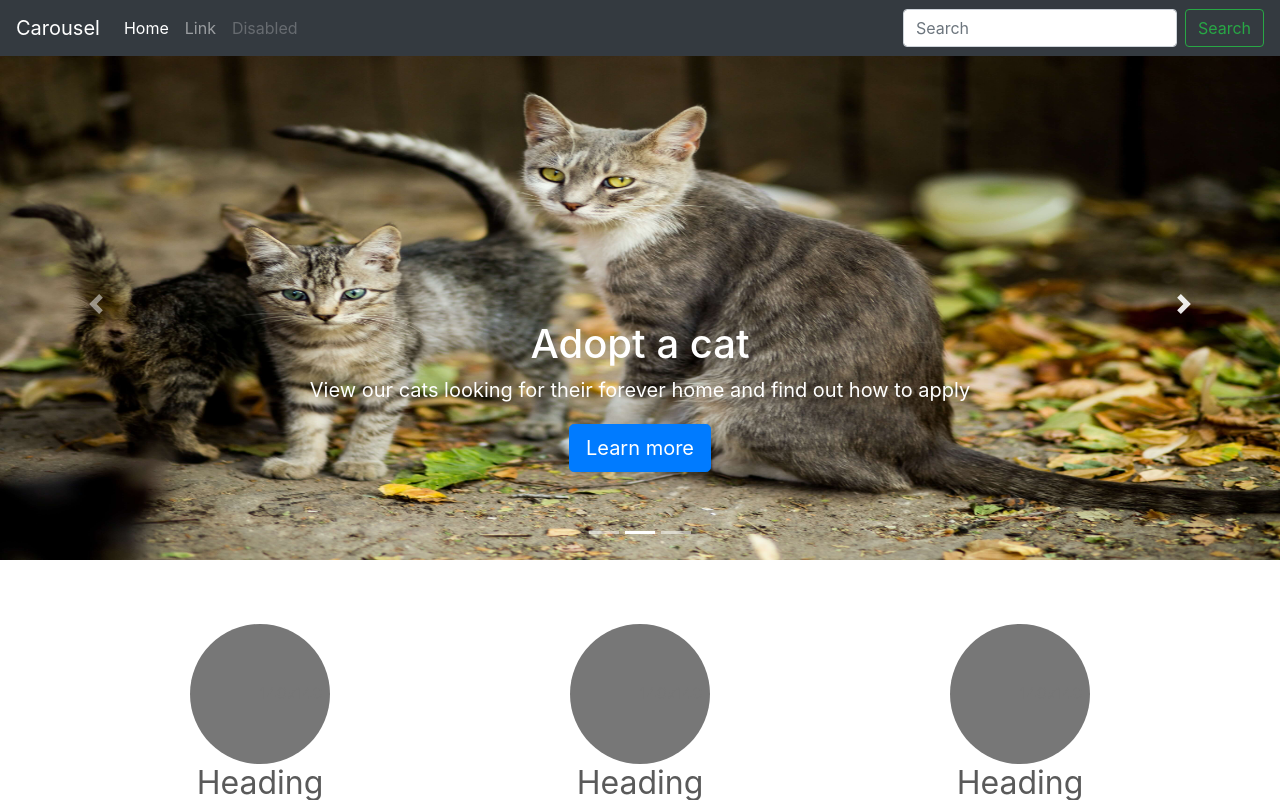
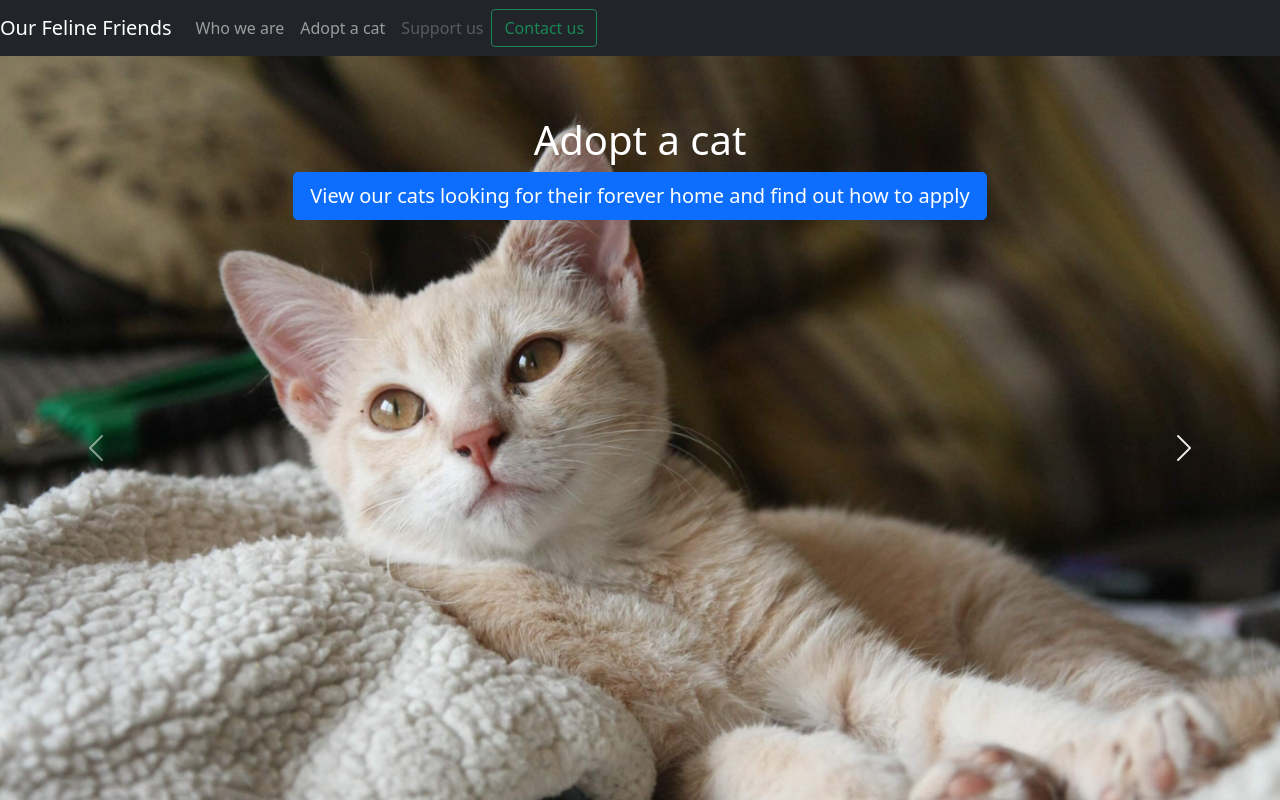
Before and after one commit to lorrainehanlon/ourfelinefriendsMS1-, a plain HTML site: page index.html in a window 1280 px wide. Both pictures are taken after a click on the button "Next". Shown: the top 800 px of the page. Drawn offline with nearby package versions, Linux system fonts and the light colour scheme.

Commit message:
Add images to main page carouel and adjust to full page size

```diff
--- a/assets/css/style.css
+++ b/assets/css/style.css
@@ -20,13 +20,16 @@ body {
   -------------------------------------------------- */
 
   /* Carousel base class */
+
   .carousel {
     margin-bottom: 4rem;
+    height: 100vh;
   }
   /* Since positioning the image, we need to help out the caption */
   .carousel-caption {
-    bottom: 3rem;
+    top: 3rem;
     z-index: 10;
+
   }
 
   /* Declare heights because of positioning of img element */
@@ -37,13 +40,21 @@ body {
     position: absolute;
     top: 0;
     right: 0;
-    min-width: 100%;
-    height: 32rem;
+    width: 100%!important;
+    height: auto;
+    display:block!important;
   }
 
-  .hero-image{
-      max-width: 1200px
+  .carousel-inner{
+    height: 100%;
   }
+
+    .hero-image{
+      height: 900px;
+      background-position: center center;
+  }
+
+
 
   /* MARKETING CONTENT
   -------------------------------------------------- */
--- a/index.html
+++ b/index.html
@@ -1,43 +1,47 @@
 <!DOCTYPE html>
 <html lang="en">
+
 <head>
   <meta charset="UTF-8">
   <meta http-equiv="X-UA-Compatible" content="IE=edge">
   <meta name="viewport" content="width=device-width, initial-scale=1.0">
-    <link rel="stylesheet" href="https://cdn.jsdelivr.net/npm/bootstrap@4.3.0/dist/css/bootstrap.min.css">
-    <link rel="stylesheet" href="https://cdn.jsdelivr.net/npm/@fortawesome/fontawesome-free@5.15.3/css/fontawesome.min.css">
+  <link rel="stylesheet" href="https://cdn.jsdelivr.net/npm/bootstrap@5.0.0-beta2/dist/css/bootstrap.min.css">
+  <link rel="stylesheet"
+    href="https://cdn.jsdelivr.net/npm/@fortawesome/fontawesome-free@5.15.3/css/fontawesome.min.css">
   <link rel="stylesheet" href="assets/css/style.css">
   <title>Our Feline Friends</title>
 </head>
-<link href="carousel.css" rel="stylesheet">
+
+
 <body>
   <header>
     <nav class="navbar navbar-expand-md navbar-dark fixed-top bg-dark">
-    <a class="navbar-brand" href="#">Carousel</a>
-    <button class="navbar-toggler" type="button" data-toggle="collapse" data-target="#navbarCollapse" aria-controls="navbarCollapse" aria-expanded="false" aria-label="Toggle navigation">
+      <a class="navbar-brand" href="#">Our Feline Friends</a>
+      <button class="navbar-toggler" type="button" data-toggle="collapse" data-target="#navbarCollapse"
+        aria-controls="navbarCollapse" aria-expanded="false" aria-label="Toggle navigation">
         <span class="navbar-toggler-icon"></span>
       </button>
       <div class="collapse navbar-collapse" id="navbarCollapse">
         <ul class="navbar-nav mr-auto">
           <li class="nav-item active">
-          <a class="nav-link" href="#">Home <span class="sr-only">(current)</span></a>
+            <a class="nav-link" href="#">Who we are<span class="sr-only">(current)</span></a>
           </li>
           <li class="nav-item">
-          <a class="nav-link" href="#">Link</a>
+            <a class="nav-link" href="#">Adopt a cat</a>
           </li>
           <li class="nav-item">
-          <a class="nav-link disabled" href="#">Disabled</a>
+            <a class="nav-link disabled" href="#">Support us</a>
           </li>
         </ul>
         <form class="form-inline mt-2 mt-md-0">
-        <input class="form-control mr-sm-2" type="text" placeholder="Search" aria-label="Search">
-        <button class="btn btn-outline-success my-2 my-sm-0" type="submit">Search</button>
+
+          <button class="btn btn-outline-success my-2 my-sm-0" type="submit">Contact us</button>
         </form>
       </div>
     </nav>
   </header>
 
-<main role="main">
+
 
     <div id="myCarousel" class="carousel slide" data-ride="carousel">
       <ol class="carousel-indicators">
@@ -47,34 +51,40 @@
       </ol>
       <div class="carousel-inner">
         <div class="carousel-item active">
-        <img class="hero-image" src="assets/images/Cover1.jpg" alt="two cats relaxing on a rug">
-        <svg class="bd-placeholder-img" width="100%" height="100%" xmlns="http://www.w3.org/2000/svg" preserveAspectRatio="xMidYMid slice" focusable="false" role="img"><rect width="100%" height="100%" fill="#777"/></svg>
+          <img class="hero-image" src="assets/images/Cover1.jpg" alt="Two cats relaxing on a rug">
+          <!-- <svg class="bd-placeholder-img" width="100%" height="100%" xmlns="http://www.w3.org/2000/svg"
+            preserveAspectRatio="xMidYMid slice" focusable="false" role="img">
+            <rect width="100%" height="100%" fill="#777" /></svg> -->
           <div class="container">
             <div class="carousel-caption text-left">
               <h1>Who we are</h1>
-            <p>Find out more about our cat shelter</p>
-            <p><a class="btn btn-lg btn-primary" href="#" role="button">Sign up today</a></p>
+              <p><a class="btn btn-lg btn-primary" href="#" role="button">Find out more about our cat shelter</a></p>
             </div>
           </div>
         </div>
         <div class="carousel-item">
-        <img class="hero-image" src="assets/images/Cover2.jpg" alt="a grey cat with her two kittens sitting among autumn leaves">
-        <svg class="bd-placeholder-img" width="100%" height="100%" xmlns="http://www.w3.org/2000/svg" preserveAspectRatio="xMidYMid slice" focusable="false" role="img"><rect width="100%" height="100%" fill="#777"/></svg>
+          <img class="hero-image" src="assets/images/Cover7.jpg"
+            alt="A beige kitten looking relaxed on a blanket">
+          <!-- <svg class="bd-placeholder-img" width="100%" height="100%" xmlns="http://www.w3.org/2000/svg"
+            preserveAspectRatio="xMidYMid slice" focusable="false" role="img">
+            <rect width="100%" height="100%" fill="#777" /></svg> -->
           <div class="container">
             <div class="carousel-caption">
               <h1>Adopt a cat</h1>
-            <p>View our cats looking for their forever home and find out how to apply</p>
-            <p><a class="btn btn-lg btn-primary" href="#" role="button">Learn more</a></p>
+              <p><a class="btn btn-lg btn-primary" href="#" role="button">View our cats looking for their forever home and find out how to apply</a></p>
             </div>
           </div>
         </div>
         <div class="carousel-item">
-        <svg class="bd-placeholder-img" width="100%" height="100%" xmlns="http://www.w3.org/2000/svg" preserveAspectRatio="xMidYMid slice" focusable="false" role="img"><rect width="100%" height="100%" fill="#777"/></svg>
+          <img class="hero-image" src="assets/images/Cover5.jpg"
+            alt="A sleeping ginger kitten">
+          <!-- <svg class="bd-placeholder-img" width="100%" height="100%" xmlns="http://www.w3.org/2000/svg"
+            preserveAspectRatio="xMidYMid slice" focusable="false" role="img">
+            <rect width="100%" height="100%" fill="#777" /></svg> -->
           <div class="container">
             <div class="carousel-caption text-right">
               <h1>Support us</h1>
-            <p>Discover all the ways you can support us in our work</p>
-            <p><a class="btn btn-lg btn-primary" href="#" role="button">Browse gallery</a></p>
+              <p><a class="btn btn-lg btn-primary" href="#" role="button">Discover all the ways you can support us in our work</a></p>
             </div>
           </div>
         </div>
@@ -99,21 +109,39 @@
       <!-- Three columns of text below the carousel -->
       <div class="row">
         <div class="col-lg-4">
-        <svg class="bd-placeholder-img rounded-circle" width="140" height="140" xmlns="http://www.w3.org/2000/svg" preserveAspectRatio="xMidYMid slice" focusable="false" role="img" aria-label="Placeholder: 140x140"><title>Placeholder</title><rect width="100%" height="100%" fill="#777"/><text x="50%" y="50%" fill="#777" dy=".3em">140x140</text></svg>
+          <svg class="bd-placeholder-img rounded-circle" width="140" height="140" xmlns="http://www.w3.org/2000/svg"
+            preserveAspectRatio="xMidYMid slice" focusable="false" role="img" aria-label="Placeholder: 140x140">
+            <title>Placeholder</title>
+            <rect width="100%" height="100%" fill="#777" /><text x="50%" y="50%" fill="#777" dy=".3em">140x140</text>
+          </svg>
           <h2>Heading</h2>
-        <p>Donec sed odio dui. Etiam porta sem malesuada magna mollis euismod. Nullam id dolor id nibh ultricies vehicula ut id elit. Morbi leo risus, porta ac consectetur ac, vestibulum at eros. Praesent commodo cursus magna.</p>
+          <p>Donec sed odio dui. Etiam porta sem malesuada magna mollis euismod. Nullam id dolor id nibh ultricies
+            vehicula ut id elit. Morbi leo risus, porta ac consectetur ac, vestibulum at eros. Praesent commodo cursus
+            magna.</p>
           <p><a class="btn btn-secondary" href="#" role="button">View details &raquo;</a></p>
         </div><!-- /.col-lg-4 -->
         <div class="col-lg-4">
-        <svg class="bd-placeholder-img rounded-circle" width="140" height="140" xmlns="http://www.w3.org/2000/svg" preserveAspectRatio="xMidYMid slice" focusable="false" role="img" aria-label="Placeholder: 140x140"><title>Placeholder</title><rect width="100%" height="100%" fill="#777"/><text x="50%" y="50%" fill="#777" dy=".3em">140x140</text></svg>
+          <svg class="bd-placeholder-img rounded-circle" width="140" height="140" xmlns="http://www.w3.org/2000/svg"
+            preserveAspectRatio="xMidYMid slice" focusable="false" role="img" aria-label="Placeholder: 140x140">
+            <title>Placeholder</title>
+            <rect width="100%" height="100%" fill="#777" /><text x="50%" y="50%" fill="#777" dy=".3em">140x140</text>
+          </svg>
           <h2>Heading</h2>
-        <p>Duis mollis, est non commodo luctus, nisi erat porttitor ligula, eget lacinia odio sem nec elit. Cras mattis consectetur purus sit amet fermentum. Fusce dapibus, tellus ac cursus commodo, tortor mauris condimentum nibh.</p>
+          <p>Duis mollis, est non commodo luctus, nisi erat porttitor ligula, eget lacinia odio sem nec elit. Cras
+            mattis consectetur purus sit amet fermentum. Fusce dapibus, tellus ac cursus commodo, tortor mauris
+            condimentum nibh.</p>
           <p><a class="btn btn-secondary" href="#" role="button">View details &raquo;</a></p>
         </div><!-- /.col-lg-4 -->
         <div class="col-lg-4">
-        <svg class="bd-placeholder-img rounded-circle" width="140" height="140" xmlns="http://www.w3.org/2000/svg" preserveAspectRatio="xMidYMid slice" focusable="false" role="img" aria-label="Placeholder: 140x140"><title>Placeholder</title><rect width="100%" height="100%" fill="#777"/><text x="50%" y="50%" fill="#777" dy=".3em">140x140</text></svg>
+          <svg class="bd-placeholder-img rounded-circle" width="140" height="140" xmlns="http://www.w3.org/2000/svg"
+            preserveAspectRatio="xMidYMid slice" focusable="false" role="img" aria-label="Placeholder: 140x140">
+            <title>Placeholder</title>
+            <rect width="100%" height="100%" fill="#777" /><text x="50%" y="50%" fill="#777" dy=".3em">140x140</text>
+          </svg>
           <h2>Heading</h2>
-        <p>Donec sed odio dui. Cras justo odio, dapibus ac facilisis in, egestas eget quam. Vestibulum id ligula porta felis euismod semper. Fusce dapibus, tellus ac cursus commodo, tortor mauris condimentum nibh, ut fermentum massa justo sit amet risus.</p>
+          <p>Donec sed odio dui. Cras justo odio, dapibus ac facilisis in, egestas eget quam. Vestibulum id ligula porta
+            felis euismod semper. Fusce dapibus, tellus ac cursus commodo, tortor mauris condimentum nibh, ut fermentum
+            massa justo sit amet risus.</p>
           <p><a class="btn btn-secondary" href="#" role="button">View details &raquo;</a></p>
         </div><!-- /.col-lg-4 -->
       </div><!-- /.row -->
@@ -125,11 +153,19 @@
 
       <div class="row featurette">
         <div class="col-md-7">
-        <h2 class="featurette-heading">First featurette heading. <span class="text-muted">It’ll blow your mind.</span></h2>
-        <p class="lead">Donec ullamcorper nulla non metus auctor fringilla. Vestibulum id ligula porta felis euismod semper. Praesent commodo cursus magna, vel scelerisque nisl consectetur. Fusce dapibus, tellus ac cursus commodo.</p>
+          <h2 class="featurette-heading">First featurette heading. <span class="text-muted">It’ll blow your mind.</span>
+          </h2>
+          <p class="lead">Donec ullamcorper nulla non metus auctor fringilla. Vestibulum id ligula porta felis euismod
+            semper. Praesent commodo cursus magna, vel scelerisque nisl consectetur. Fusce dapibus, tellus ac cursus
+            commodo.</p>
         </div>
         <div class="col-md-5">
-        <svg class="bd-placeholder-img bd-placeholder-img-lg featurette-image img-fluid mx-auto" width="500" height="500" xmlns="http://www.w3.org/2000/svg" preserveAspectRatio="xMidYMid slice" focusable="false" role="img" aria-label="Placeholder: 500x500"><title>Placeholder</title><rect width="100%" height="100%" fill="#eee"/><text x="50%" y="50%" fill="#aaa" dy=".3em">500x500</text></svg>
+          <svg class="bd-placeholder-img bd-placeholder-img-lg featurette-image img-fluid mx-auto" width="500"
+            height="500" xmlns="http://www.w3.org/2000/svg" preserveAspectRatio="xMidYMid slice" focusable="false"
+            role="img" aria-label="Placeholder: 500x500">
+            <title>Placeholder</title>
+            <rect width="100%" height="100%" fill="#eee" /><text x="50%" y="50%" fill="#aaa" dy=".3em">500x500</text>
+          </svg>
         </div>
       </div>
 
@@ -138,10 +174,17 @@
       <div class="row featurette">
         <div class="col-md-7 order-md-2">
           <h2 class="featurette-heading">Oh yeah, it’s that good. <span class="text-muted">See for yourself.</span></h2>
-        <p class="lead">Donec ullamcorper nulla non metus auctor fringilla. Vestibulum id ligula porta felis euismod semper. Praesent commodo cursus magna, vel scelerisque nisl consectetur. Fusce dapibus, tellus ac cursus commodo.</p>
+          <p class="lead">Donec ullamcorper nulla non metus auctor fringilla. Vestibulum id ligula porta felis euismod
+            semper. Praesent commodo cursus magna, vel scelerisque nisl consectetur. Fusce dapibus, tellus ac cursus
+            commodo.</p>
         </div>
         <div class="col-md-5 order-md-1">
-        <svg class="bd-placeholder-img bd-placeholder-img-lg featurette-image img-fluid mx-auto" width="500" height="500" xmlns="http://www.w3.org/2000/svg" preserveAspectRatio="xMidYMid slice" focusable="false" role="img" aria-label="Placeholder: 500x500"><title>Placeholder</title><rect width="100%" height="100%" fill="#eee"/><text x="50%" y="50%" fill="#aaa" dy=".3em">500x500</text></svg>
+          <svg class="bd-placeholder-img bd-placeholder-img-lg featurette-image img-fluid mx-auto" width="500"
+            height="500" xmlns="http://www.w3.org/2000/svg" preserveAspectRatio="xMidYMid slice" focusable="false"
+            role="img" aria-label="Placeholder: 500x500">
+            <title>Placeholder</title>
+            <rect width="100%" height="100%" fill="#eee" /><text x="50%" y="50%" fill="#aaa" dy=".3em">500x500</text>
+          </svg>
         </div>
       </div>
 
@@ -150,10 +193,17 @@
       <div class="row featurette">
         <div class="col-md-7">
           <h2 class="featurette-heading">And lastly, this one. <span class="text-muted">Checkmate.</span></h2>
-        <p class="lead">Donec ullamcorper nulla non metus auctor fringilla. Vestibulum id ligula porta felis euismod semper. Praesent commodo cursus magna, vel scelerisque nisl consectetur. Fusce dapibus, tellus ac cursus commodo.</p>
+          <p class="lead">Donec ullamcorper nulla non metus auctor fringilla. Vestibulum id ligula porta felis euismod
+            semper. Praesent commodo cursus magna, vel scelerisque nisl consectetur. Fusce dapibus, tellus ac cursus
+            commodo.</p>
         </div>
         <div class="col-md-5">
-        <svg class="bd-placeholder-img bd-placeholder-img-lg featurette-image img-fluid mx-auto" width="500" height="500" xmlns="http://www.w3.org/2000/svg" preserveAspectRatio="xMidYMid slice" focusable="false" role="img" aria-label="Placeholder: 500x500"><title>Placeholder</title><rect width="100%" height="100%" fill="#eee"/><text x="50%" y="50%" fill="#aaa" dy=".3em">500x500</text></svg>
+          <svg class="bd-placeholder-img bd-placeholder-img-lg featurette-image img-fluid mx-auto" width="500"
+            height="500" xmlns="http://www.w3.org/2000/svg" preserveAspectRatio="xMidYMid slice" focusable="false"
+            role="img" aria-label="Placeholder: 500x500">
+            <title>Placeholder</title>
+            <rect width="100%" height="100%" fill="#eee" /><text x="50%" y="50%" fill="#aaa" dy=".3em">500x500</text>
+          </svg>
         </div>
       </div>
 
@@ -169,7 +219,10 @@
       <p class="float-right"><a href="#">Back to top</a></p>
       <p>&copy; 2017-2019 Company, Inc. &middot; <a href="#">Privacy</a> &middot; <a href="#">Terms</a></p>
     </footer>
-</main>
-<script src="https://code.jquery.com/jquery-3.3.1.slim.min.js" integrity="sha384-q8i/X+965DzO0rT7abK41JStQIAqVgRVzpbzo5smXKp4YfRvH+8abtTE1Pi6jizo" crossorigin="anonymous"></script>
-      <script>window.jQuery || document.write('<script src="/docs/4.3/assets/js/vendor/jquery-slim.min.js"><\/script>')</script><script src="/docs/4.3/dist/js/bootstrap.bundle.min.js" integrity="sha384-xrRywqdh3PHs8keKZN+8zzc5TX0GRTLCcmivcbNJWm2rs5C8PRhcEn3czEjhAO9o" crossorigin="anonymous"></script></body>
+
+  <script src="https://cdnjs.cloudflare.com/ajax/libs/jquery/3.5.1/jquery.slim.min.js"></script>
+  <script src="https://cdnjs.cloudflare.com/ajax/libs/popper.js/1.16.1/umd/popper.min.js"></script>
+  <script src="https://cdnjs.cloudflare.com/ajax/libs/twitter-bootstrap/4.6.0/js/bootstrap.min.js"></script>
+</body>
+
 </html>
```
Also changed, not shown: assets/images/Cover4.jpg (added), assets/images/Cover7.jpg (added), assets/images/Cover8.jpg (added), 2 other files. Lines whose indentation alone changed are shown as unchanged.
